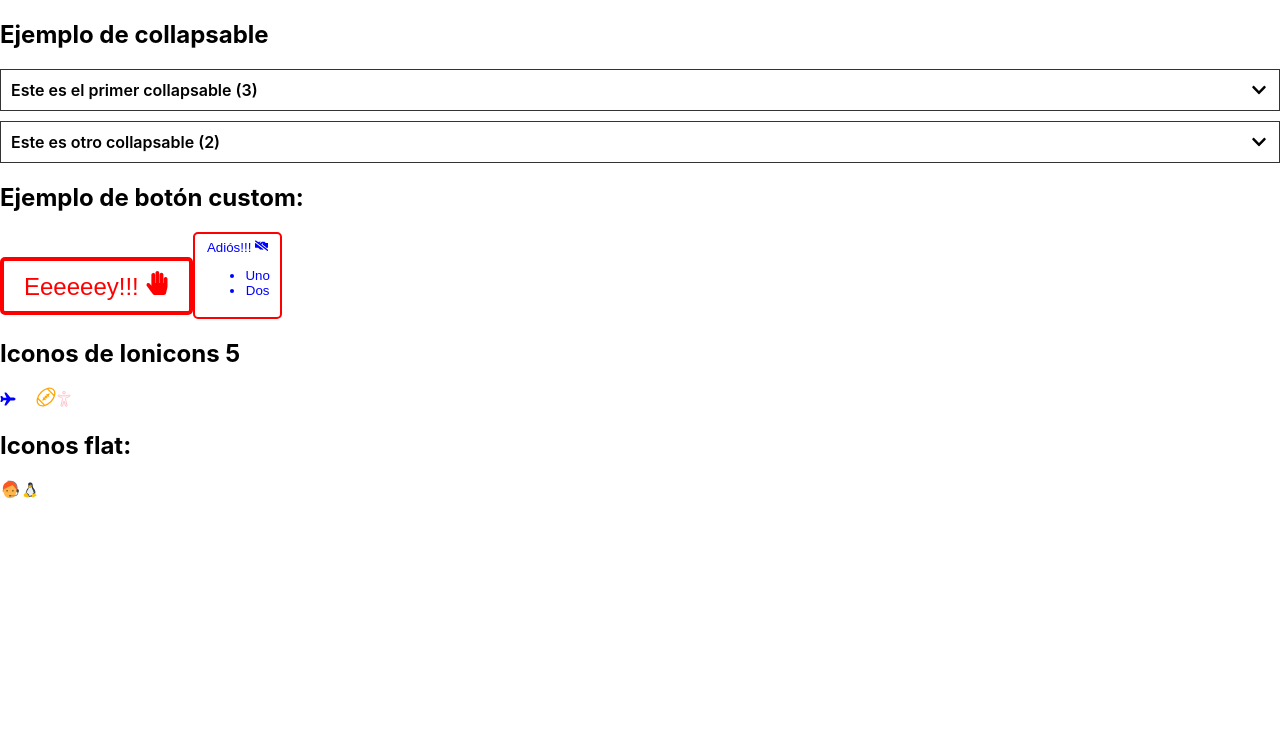
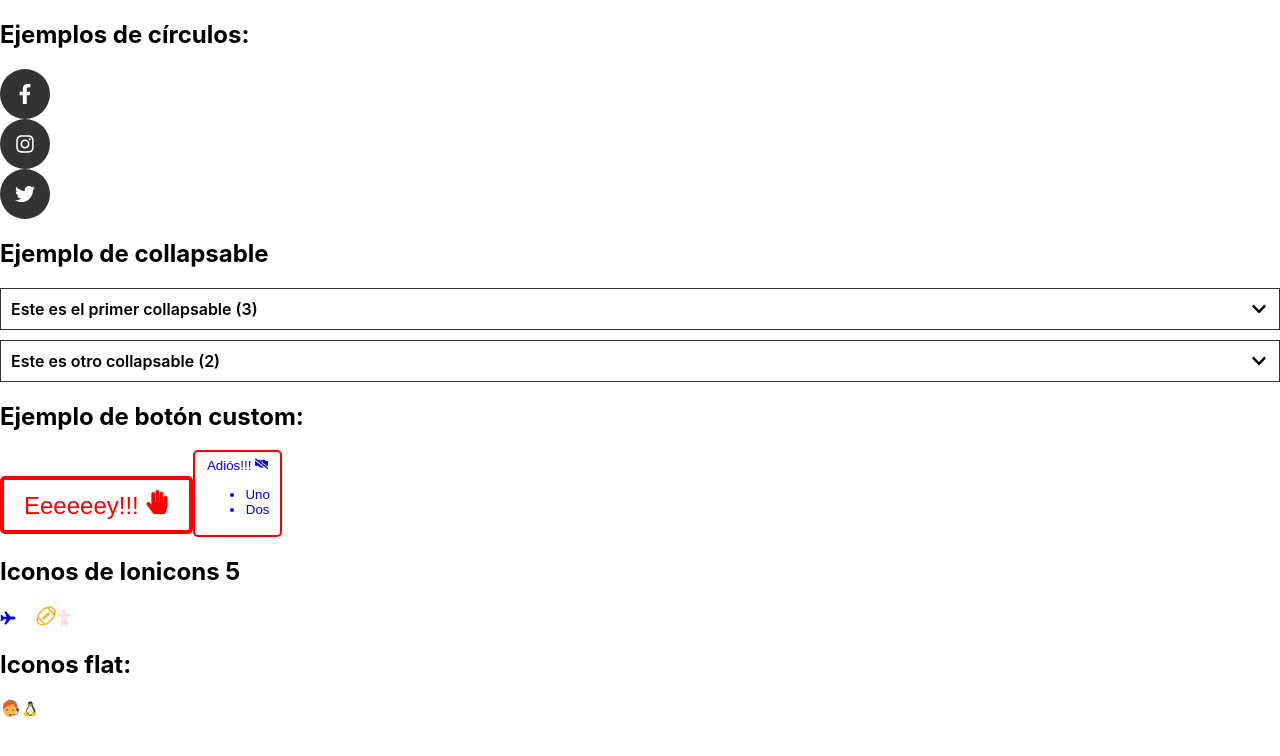
Before and after one commit to The-Valley-School/react-s10-icons-children-chakra, a React (Create React App) app: page / in a window 1280 px wide. Shown: the top 756 px of the page. Built offline with nearby package versions, Linux system fonts and the light colour scheme.

Commit message:
Added Circle and used React.only to prevent more than one children

```diff
--- a/src/App.js
+++ b/src/App.js
@@ -1,13 +1,27 @@
 import './App.css';
 import { IoAirplane, IoAmericanFootballOutline, IoAccessibilityOutline } from "react-icons/io5";
 import { FcAssistant, FcLinux } from "react-icons/fc";
-import { FaHandPaper, FaHandshakeAltSlash } from "react-icons/fa";
+import { FaFacebookF, FaInstagram, FaTwitter, FaTiktok, FaHandPaper, FaHandshakeAltSlash } from "react-icons/fa";
 import CustomButton from "./components/CustomButton/CustomButton";
 import Collapsable from './components/Collapsable/Collapsable';
+import Circle from './components/Circle/Circle';
 
 function App() {
   return (
     <div className="app">
+
+      <h2>Ejemplos de círculos:</h2>
+      <Circle>
+        <FaFacebookF></FaFacebookF>
+      </Circle>
+
+      <Circle>
+        <FaInstagram></FaInstagram>
+      </Circle>
+
+      <Circle>
+        <FaTwitter></FaTwitter>
+      </Circle>
 
       <h2>Ejemplo de collapsable</h2>
       <Collapsable title="Este es el primer collapsable">
--- /dev/null
+++ b/src/components/Circle/Circle.css
@@ -0,0 +1,16 @@
+.circle {
+  background: #333;
+  color: #FFF;
+  border-radius: 50%;
+  width: 50px;
+  height: 50px;
+  font-size: 20px;
+  position: relative;
+}
+
+.circle > * {
+  position: absolute;
+  top: 50%;
+  left: 50%;
+  transform: translate(-50%, -50%);
+}
--- /dev/null
+++ b/src/components/Circle/Circle.js
@@ -0,0 +1,16 @@
+import "./Circle.css";
+import React from "react";
+
+const Circle = (props) => {
+
+  // Prevenimos que haya más de un hijo en el componente
+  const onlyOneChild = React.Children.only(props.children);
+
+  return (
+    <div className="circle">
+      { onlyOneChild }
+    </div>
+  );
+}
+
+export default Circle;
```
